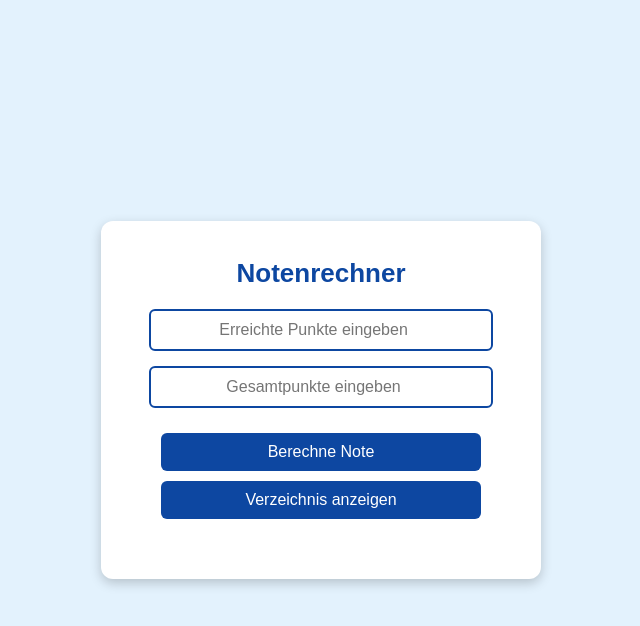
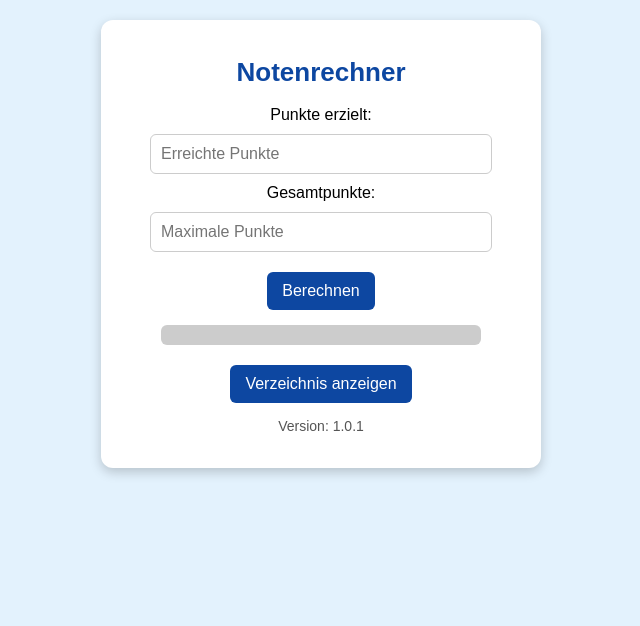
Before and after one commit to Finnhtml/Notenrechner, a plain HTML site: page index.html in a window 1280 px wide. Shown: the whole page, without its empty margins (319-959 px from the left). Drawn offline with Linux system fonts and the light colour scheme.

Commit message:
Update index.html

```diff
--- a/index.html
+++ b/index.html
@@ -9,12 +9,8 @@
             font-family: Arial, sans-serif;
             background-color: #e3f2fd;
             margin: 0;
-            padding: 0;
-            display: flex;
-            justify-content: center;
-            align-items: center;
-            height: 100vh;
-            flex-direction: column;
+            padding: 20px;
+            text-align: center;
         }
 
         .container {
@@ -22,27 +18,22 @@
             border-radius: 12px;
             box-shadow: 0 4px 12px rgba(0, 0, 0, 0.2);
             padding: 20px;
-            text-align: center;
-            width: 400px;
-            display: flex;
-            flex-direction: column;
-            align-items: center;
+            margin: auto;
+            max-width: 400px;
         }
 
         h1 {
             font-size: 26px;
-            margin-bottom: 20px;
             color: #0d47a1;
         }
 
         input {
             width: 80%;
             padding: 10px;
-            margin-bottom: 15px;
-            border: 2px solid #0d47a1;
+            margin: 10px 0;
+            border: 1px solid #ccc;
             border-radius: 6px;
             font-size: 16px;
-            text-align: center;
         }
 
         button {
@@ -53,8 +44,6 @@
             border-radius: 6px;
             cursor: pointer;
             font-size: 16px;
-            width: 80%;
-            transition: background 0.3s;
             margin-top: 10px;
         }
 
@@ -63,100 +52,92 @@
         }
 
         .result {
-            margin-top: 20px;
             font-size: 18px;
-            color: #333;
+            margin-top: 15px;
+            font-weight: bold;
         }
 
-        .note {
-            font-weight: bold;
-            color: #0d47a1;
+        .progress-bar {
+            width: 80%;
+            height: 20px;
+            background-color: #ccc;
+            border-radius: 6px;
+            margin: 10px auto;
+            position: relative;
         }
 
-        .history {
-            margin-top: 20px;
-            width: 80%;
-            text-align: left;
+        .progress {
+            height: 100%;
+            background-color: #0d47a1;
+            border-radius: 6px;
+            width: 0%;
+            transition: width 0.5s;
         }
 
-        .history-item {
-            background: #bbdefb;
-            padding: 5px;
-            margin-top: 5px;
-            border-radius: 6px;
+        .version-info {
+            margin-top: 15px;
             font-size: 14px;
+            color: #555;
         }
     </style>
 </head>
 <body>
     <div class="container">
         <h1>Notenrechner</h1>
-        <input type="number" id="punkte" placeholder="Erreichte Punkte eingeben" min="0">
-        <input type="number" id="gesamtpunkte" placeholder="Gesamtpunkte eingeben" min="0">
-        <button onclick="berechneNote()">Berechne Note</button>
-        <button onclick="zeigeVerzeichnis()">Verzeichnis anzeigen</button>
+        <label>Punkte erzielt:</label>
+        <input type="number" id="punkte" placeholder="Erreichte Punkte">
+        <label>Gesamtpunkte:</label>
+        <input type="number" id="gesamtpunkte" placeholder="Maximale Punkte">
+        <button onclick="berechneNote()">Berechnen</button>
+
         <div class="result" id="ergebnis"></div>
-        <div class="history" id="history"></div>
+        <div class="progress-bar">
+            <div class="progress" id="progress"></div>
+        </div>
+
+        <button onclick="window.location.href='verzeichnis.html'">Verzeichnis anzeigen</button>
+
+        <div class="version-info">
+            <p>Version: 1.0.1</p>
+        </div>
     </div>
 
     <script>
-        let historyList = [];
+        function berechneNote() {
+            let punkte = parseFloat(document.getElementById('punkte').value);
+            let gesamtpunkte = parseFloat(document.getElementById('gesamtpunkte').value);
+            let ergebnisDiv = document.getElementById('ergebnis');
+            let progress = document.getElementById('progress');
 
-        function berechneNote() {
-            const punkte = parseFloat(document.getElementById('punkte').value);
-            const gesamtpunkte = parseFloat(document.getElementById('gesamtpunkte').value);
-            const ergebnis = document.getElementById('ergebnis');
-
-            if (isNaN(punkte) || punkte < 0 || isNaN(gesamtpunkte) || gesamtpunkte <= 0 || punkte > gesamtpunkte) {
-                ergebnis.innerHTML = "<span class='note'>Bitte gib gültige Werte ein!</span>";
+            if (isNaN(punkte) || isNaN(gesamtpunkte) || gesamtpunkte <= 0) {
+                ergebnisDiv.innerHTML = "Bitte gültige Werte eingeben!";
                 return;
             }
 
-            const prozent = (punkte / gesamtpunkte) * 100;
+            let prozent = (punkte / gesamtpunkte) * 100;
             let note;
 
-            if (prozent >= 95) {
-                note = "1+";
-            } else if (prozent >= 90) {
-                note = "1";
-            } else if (prozent >= 85) {
-                note = "1-";
-            } else if (prozent >= 80) {
-                note = "2+";
-            } else if (prozent >= 75) {
-                note = "2";
-            } else if (prozent >= 70) {
-                note = "2-";
-            } else if (prozent >= 65) {
-                note = "3+";
-            } else if (prozent >= 60) {
-                note = "3";
-            } else if (prozent >= 55) {
-                note = "3-";
-            } else if (prozent >= 50) {
-                note = "4+";
-            } else if (prozent >= 45) {
-                note = "4";
-            } else if (prozent >= 40) {
-                note = "4-";
-            } else if (prozent >= 33) {
-                note = "5+";
-            } else if (prozent >= 27) {
-                note = "5";
-            } else if (prozent >= 20) {
-                note = "5-";
-            } else {
-                note = "6";
-            }
+            if (prozent >= 92) note = "1";
+            else if (prozent >= 81) note = "2";
+            else if (prozent >= 67) note = "3";
+            else if (prozent >= 50) note = "4";
+            else if (prozent >= 30) note = "5";
+            else note = "6";
 
-            const timestamp = new Date().toLocaleString();
-            historyList.unshift(`<div class='history-item'>${timestamp} - ${punkte}/${gesamtpunkte} = ${prozent.toFixed(2)}% → Note: ${note}</div>`);
-            document.getElementById('history').innerHTML = historyList.slice(0, 5).join('');
-            localStorage.setItem('notenVerzeichnis', JSON.stringify(historyList));
+            ergebnisDiv.innerHTML = `Note: ${note} (${prozent.toFixed(2)}%)`;
+
+            progress.style.width = prozent + "%";
+
+            speichereErgebnis(punkte, gesamtpunkte, note, prozent);
         }
 
-        function zeigeVerzeichnis() {
-            window.open('verzeichnis.html', '_blank');
+        function speichereErgebnis(punkte, gesamtpunkte, note, prozent) {
+            let gespeicherteDaten = JSON.parse(localStorage.getItem('notenVerzeichnis')) || [];
+            let datum = new Date().toLocaleString();
+            let eintrag = `<div class="history-item">${datum}: ${punkte}/${gesamtpunkte} Punkte → Note ${note} (${prozent.toFixed(2)}%)</div>`;
+
+            gespeicherteDaten.unshift(eintrag);
+            localStorage.setItem('notenVerzeichnis', JSON.stringify(gespeicherteDaten));
         }
     </script>
 </body>
```
